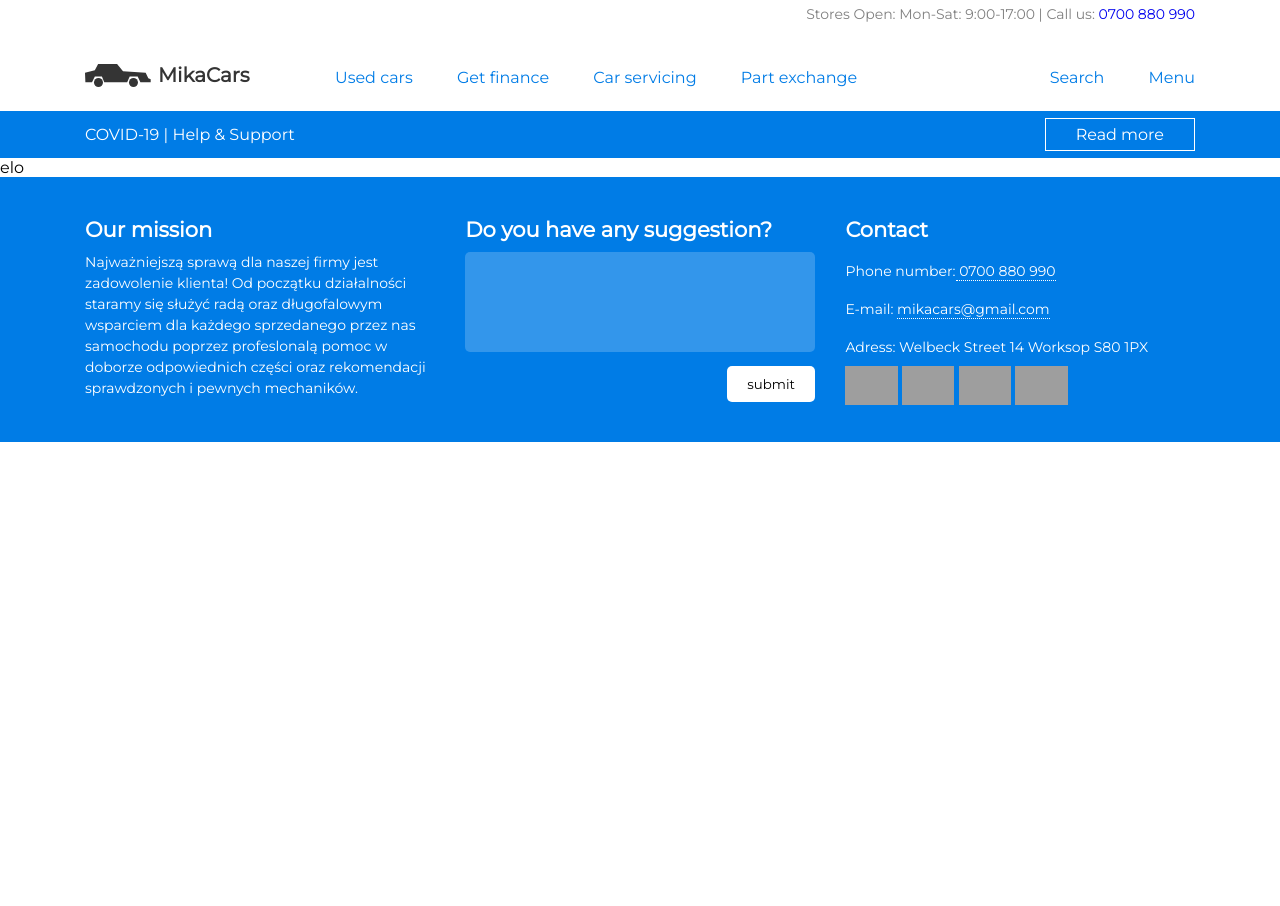
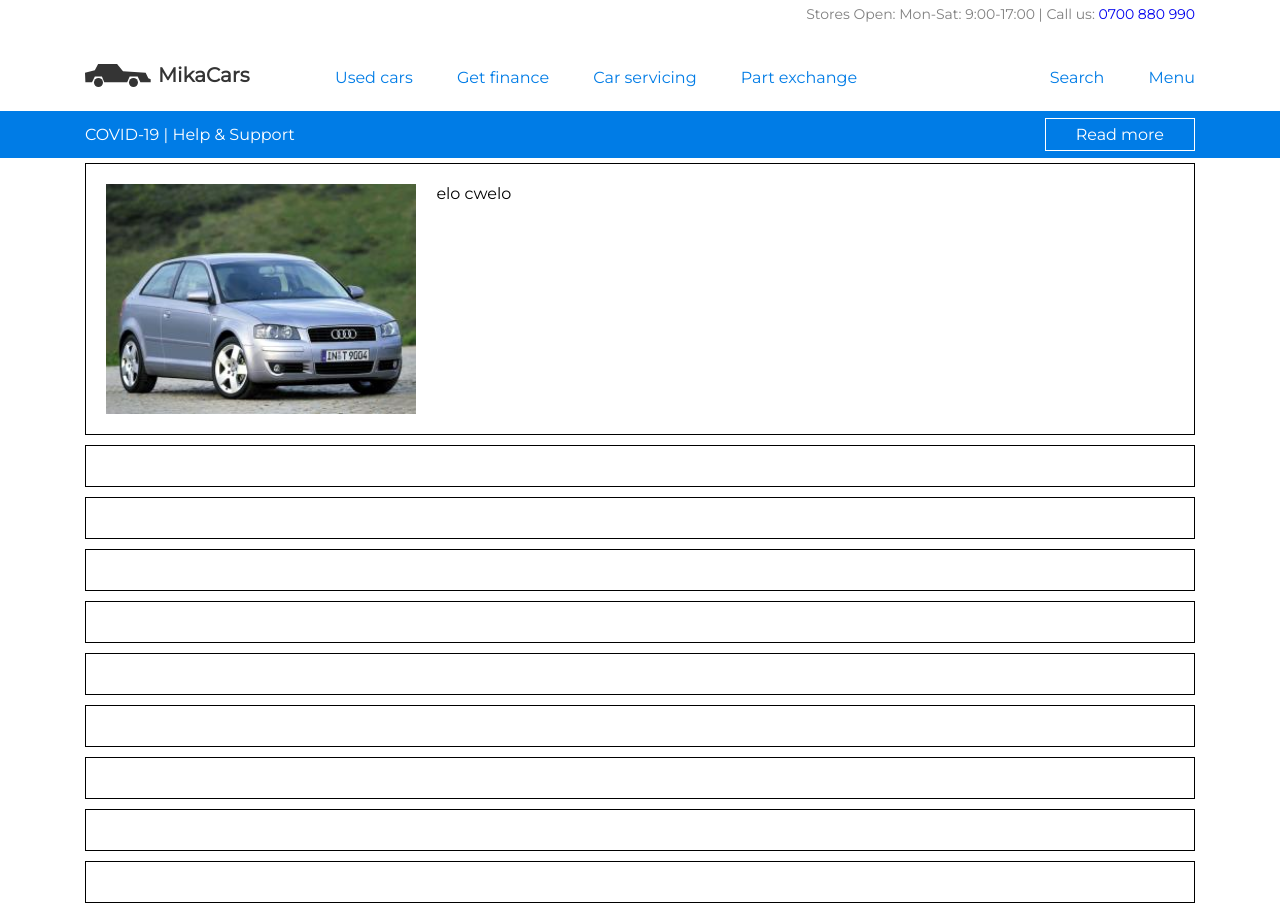
Before and after one commit to Loghart/TESTS, a website: page used_cars.html in a window 1280 px wide. Shown: the top 906 px of the page. Drawn offline with Linux system fonts and the light colour scheme; grey boxes are pictures that could not be loaded.

Commit message:
styling car items

```diff
--- a/assets/scss/finance.scss
+++ b/assets/scss/finance.scss
@@ -64,6 +64,12 @@
         width: 40px;
         margin-right: 10px;
       }
+      h3 {
+        padding: 30px 0px 30px 0px;
+        font-size: 24px;
+        color: $primary;
+        font-weight: bold;
+      }
     }
   }
 }
--- a/assets/scss/main.scss
+++ b/assets/scss/main.scss
@@ -6,3 +6,4 @@
 @import "footer";
 @import "servicing";
 @import "finance";
+@import "used";
--- /dev/null
+++ b/assets/scss/used.scss
@@ -0,0 +1,23 @@
+.used_content {
+  width: 100%;
+  .used_car {
+    width: 100%;
+    margin-top: 5px;
+    margin-bottom: 5px;
+    border: solid black 1px;
+    display: flex;
+    justify-content: space-between;
+    padding: 20px;
+
+    .car_photo {
+      width: calc(30% - 10px);
+      img {
+        display: block;
+        width: 100%;
+      }
+    }
+    .car_content {
+      width: calc(70% - 10px);
+    }
+  }
+}
--- a/used_cars.html
+++ b/used_cars.html
@@ -121,8 +121,28 @@
         </div>
       </div>
     </header>
-    <main>
-      <p>elo</p>
+    <main class="used_content">
+      <div class="container">
+        <div class="flex_container">
+          <div class="used_car">
+            <div class="car_photo">
+              <img src="images/audi1.jpg" />
+            </div>
+            <div class="car_content">
+              <p>elo cwelo</p>
+            </div>
+          </div>
+          <div class="used_car"></div>
+          <div class="used_car"></div>
+          <div class="used_car"></div>
+          <div class="used_car"></div>
+          <div class="used_car"></div>
+          <div class="used_car"></div>
+          <div class="used_car"></div>
+          <div class="used_car"></div>
+          <div class="used_car"></div>
+        </div>
+      </div>
     </main>
     <footer class="information">
       <div class="container">
```
Also changed, not shown: assets/style.min.css, images/audi1.jpg (added), images/audi2.jpg (added), images/audi3.jpg (added).
